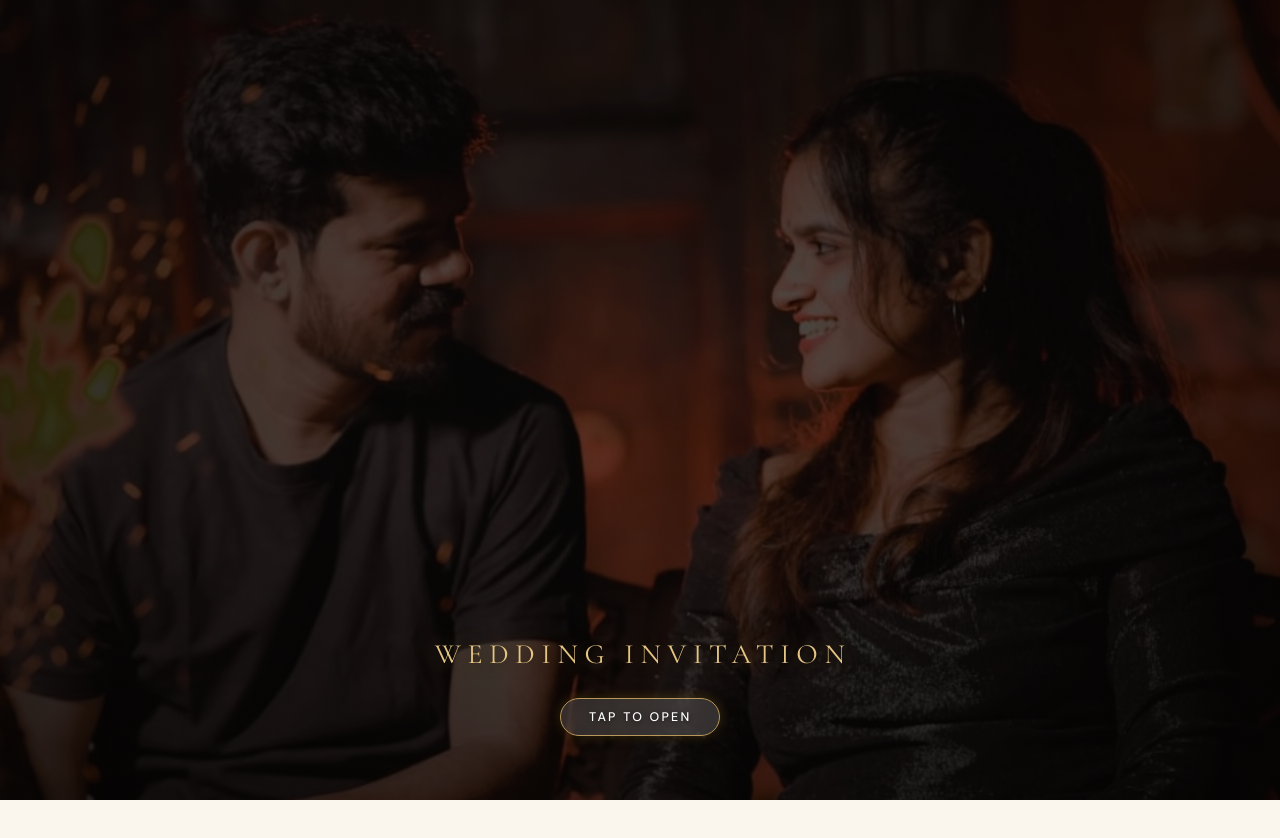
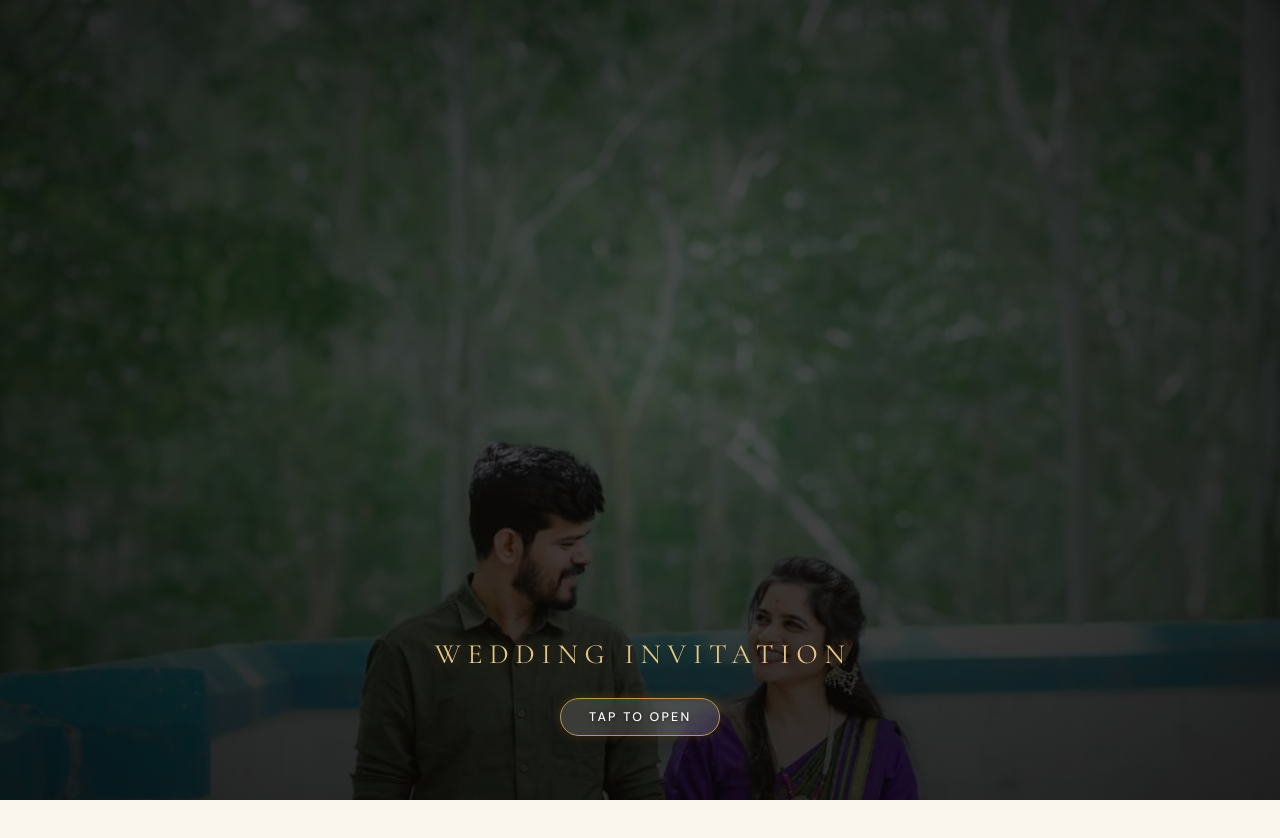
Before and after one commit to vsoftinvitations-ctrl/Mallappa-nithya, a website: page index.html in a window 1280 px wide. Shown: the top 838 px of the page. Drawn offline with nearby package versions, Linux system fonts and the light colour scheme.

Commit message:
Use image.png as preloader background

```diff
--- a/index.html
+++ b/index.html
@@ -1190,7 +1190,7 @@
       compliments: ["Visakh", "Devipriya", "Vijay Visakh"]
     };
     const PHOTOS = {
-      preloader: "/main.jpeg",
+      preloader: "/image.png",
       main: "/main.jpeg",
       gallery1: "/image.png",
       gallery2: "/main.jpeg"
```
Also changed, not shown: wedding-invitation.html (+1 -1 lines).
